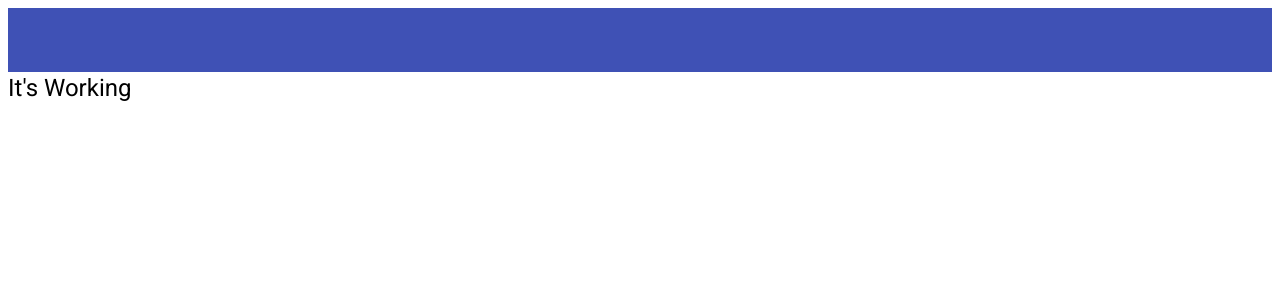
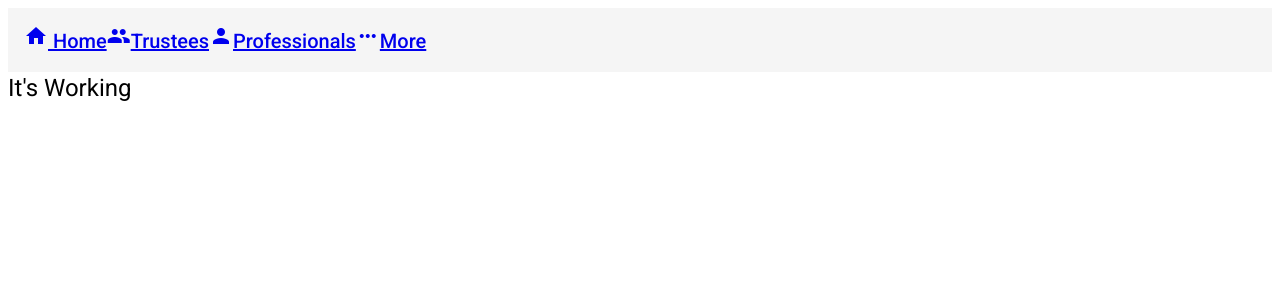
Before and after one commit to vinay2412/app-material, an Angular app: page / in a window 1280 px wide. Shown: the top 300 px of the page. Built offline with nearby package versions, Linux system fonts and the light colour scheme.

Commit message:
Progrees

```diff
--- a/src/app/component/header/header.component.html
+++ b/src/app/component/header/header.component.html
@@ -1,10 +1,11 @@
-
-<!-- https://stackblitz.com/edit/angular-material-modal-form?file=app%2Fadd
-  -customer%2Fadd-customer.component.html -->
-
-<mat-toolbar color="primary">
- <div class="main">
-  <img src=""/>
-
- </div>
-  </mat-toolbar>
+<mat-toolbar color="white">
+  <mat-toolbar-row>
+    <!-- <img src="assets/NMD_Pharma.png"> -->
+    <div  class="main">
+      <a mat-button [routerLink]="'/'"><mat-icon>home</mat-icon> Home</a>
+      <a mat-button [routerLink]="'/'"><mat-icon>group</mat-icon>Trustees</a>
+      <a mat-button [routerLink]="'/'"><mat-icon>person</mat-icon>Professionals</a>
+      <a mat-button [routerLink]="'/'"><mat-icon>more_horiz</mat-icon>More</a>
+    </div>
+  </mat-toolbar-row>
+</mat-toolbar>
```
Also changed, not shown: 1 other file (tests, documents, lock files or other folders).
